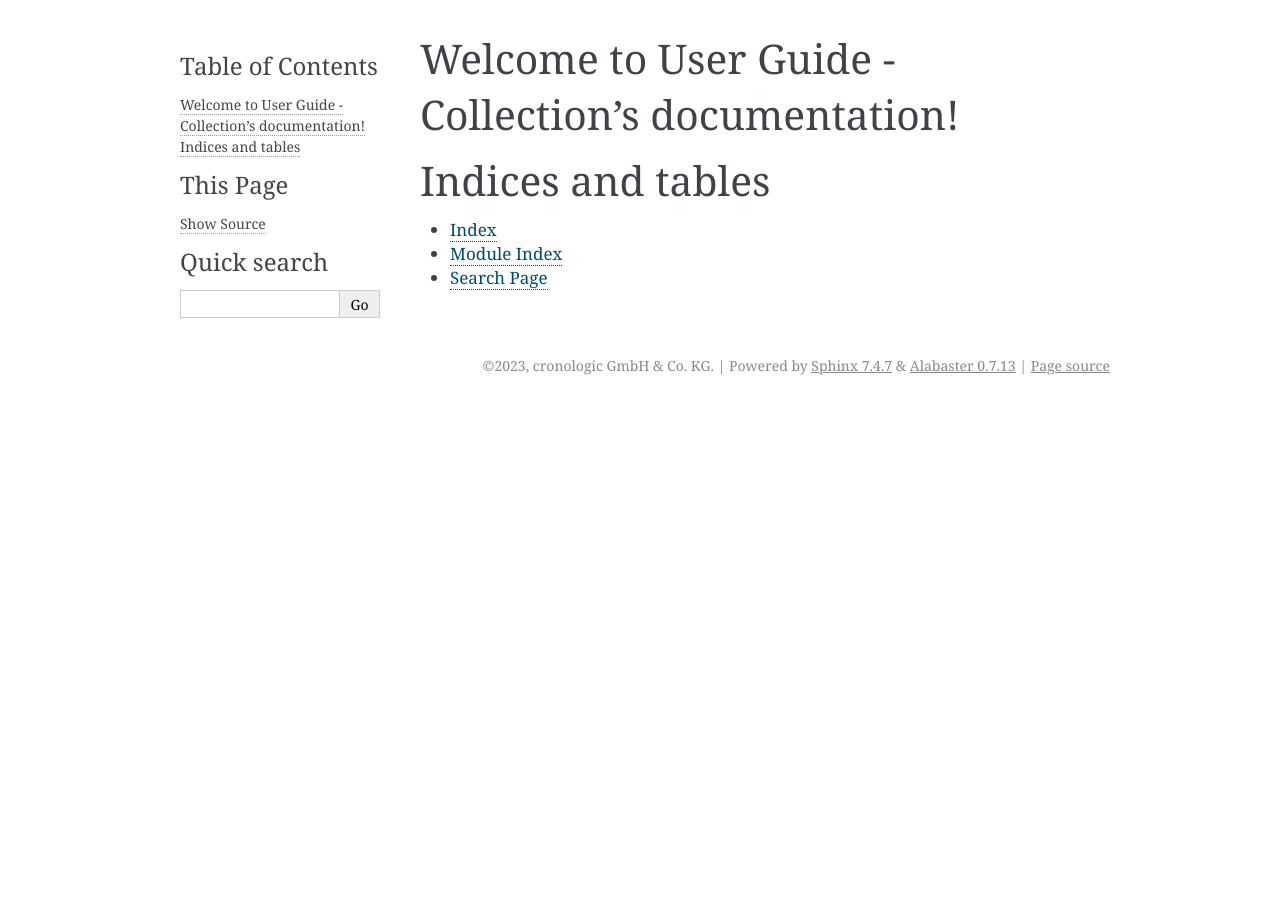
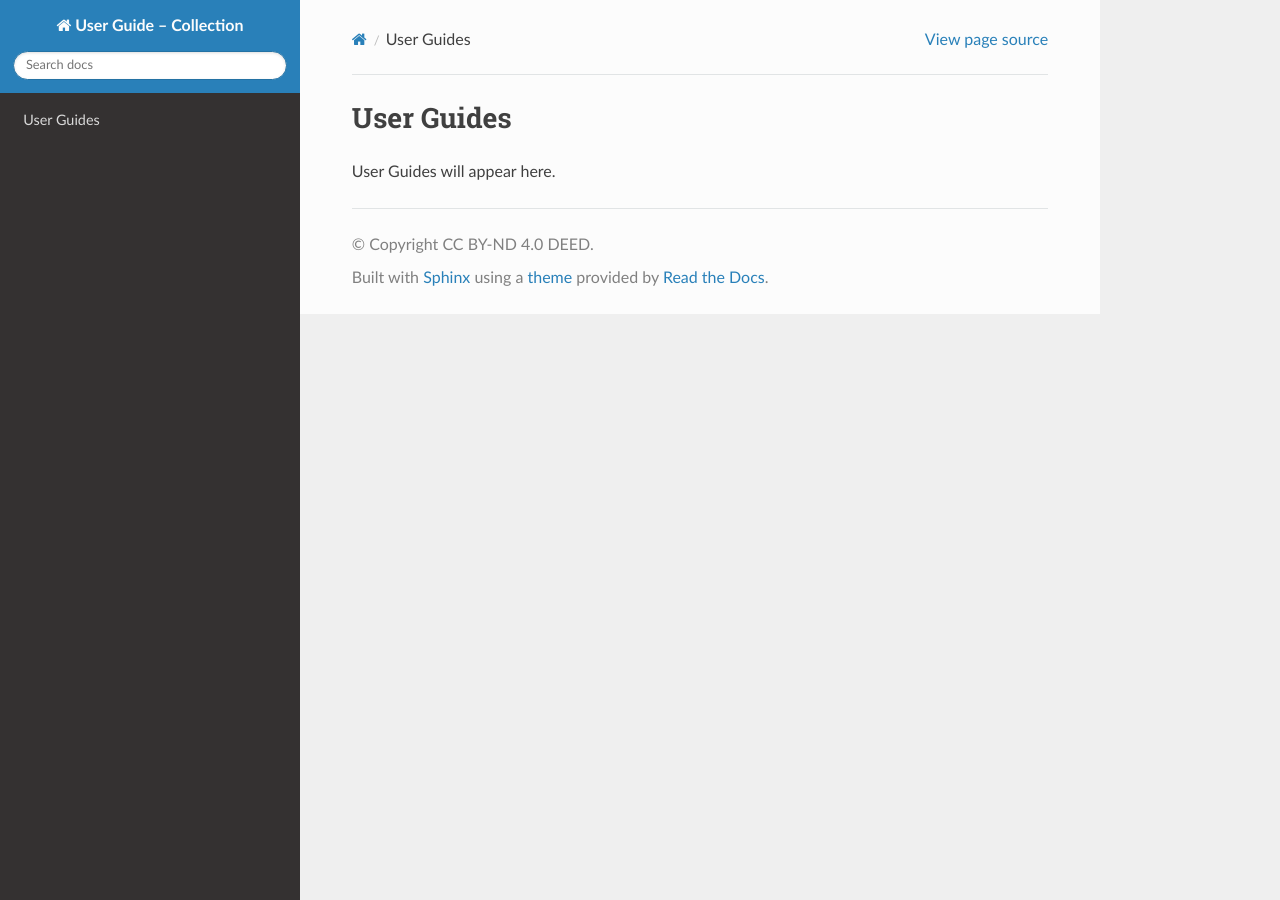
Before and after one commit to cronologic-de/ug_hub, a Sphinx documentation site: the page built from source/index.rst, in a window 1280 px wide. Built offline with Sphinx 7.4.7 and the Read the Docs theme 2.0.0, drawn with Linux system fonts in a browser that asks for light colours.

Commit message:
initial setup

```diff
--- a/source/conf.py
+++ b/source/conf.py
@@ -6,23 +6,29 @@
 # -- Project information -----------------------------------------------------
 # https://www.sphinx-doc.org/en/master/usage/configuration.html#project-information
 
-project = 'User Guide - Collection'
-copyright = '2023, cronologic GmbH & Co. KG'
+project = 'User Guide – Collection'
+copyright = "CC BY-ND 4.0 DEED"
 author = 'cronologic GmbH & Co. KG'
 release = '0.1.0'
 
 # -- General configuration ---------------------------------------------------
 # https://www.sphinx-doc.org/en/master/usage/configuration.html#general-configuration
 
-extensions = []
+extensions = [
+    "sphinx.ext.intersphinx",
+]
+
+intersphinx_mapping = {
+    "sphinx": ("", None)
+}
+intersphinx_disabled_reftypes = ["*"]
 
 templates_path = ['_templates']
 exclude_patterns = []
 
 
-
 # -- Options for HTML output -------------------------------------------------
 # https://www.sphinx-doc.org/en/master/usage/configuration.html#options-for-html-output
 
-html_theme = 'alabaster'
+html_theme = 'sphinx_rtd_theme'
 html_static_path = ['_static']
--- a/source/index.rst
+++ b/source/index.rst
@@ -1,20 +1,4 @@
-.. User Guide - Collection documentation master file, created by
-   sphinx-quickstart on Wed Oct 25 17:50:51 2023.
-   You can adapt this file completely to your liking, but it should at least
-   contain the root `toctree` directive.
+User Guides
+===========
 
-Welcome to User Guide - Collection's documentation!
-===================================================
-
-.. toctree::
-   :maxdepth: 2
-   :caption: Contents:
-
-
-
-Indices and tables
-==================
-
-* :ref:`genindex`
-* :ref:`modindex`
-* :ref:`search`
+User Guides will appear here.
```
